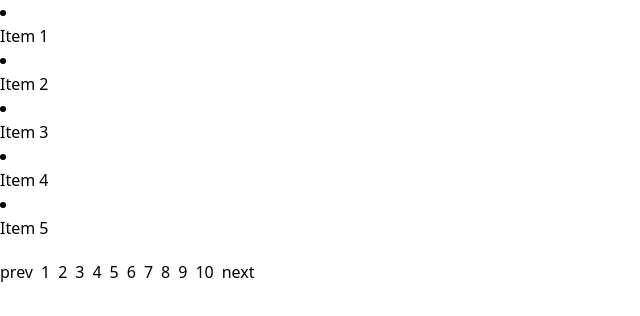
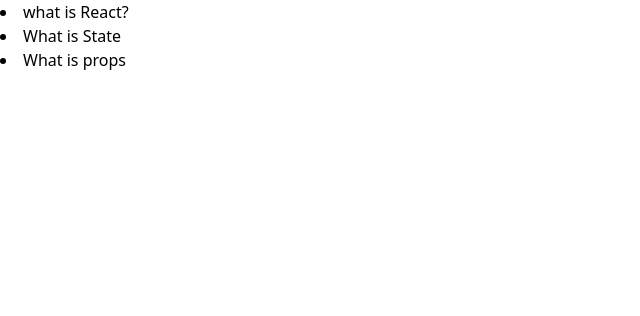
Before and after one commit to SoumitraMaity14/React, a React (Vite) app in the folder My-qsn/: page / in a window 1280 px wide. Shown: the top 316 px of the page, without its empty margins (0-640 px from the left). Built offline with nearby package versions, Linux system fonts and the light colour scheme.

Commit message:
Accordian practice done

```diff
--- a/My-qsn/src/App.tsx
+++ b/My-qsn/src/App.tsx
@@ -26,8 +26,8 @@
 
   return (
     <>
-    {/* <AccordianPractice/> */}
-    <PaginationPractice/>
+    <AccordianPractice/>
+    {/* <PaginationPractice/> */}
     {/* <Accordian/> */}
     {/* <ProductDetails/> */}
     {/* <SearchPracticeTwo/> */}
```
